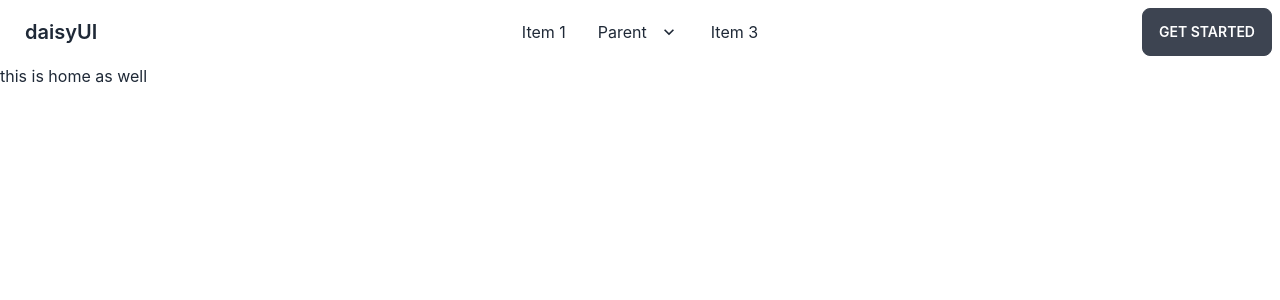
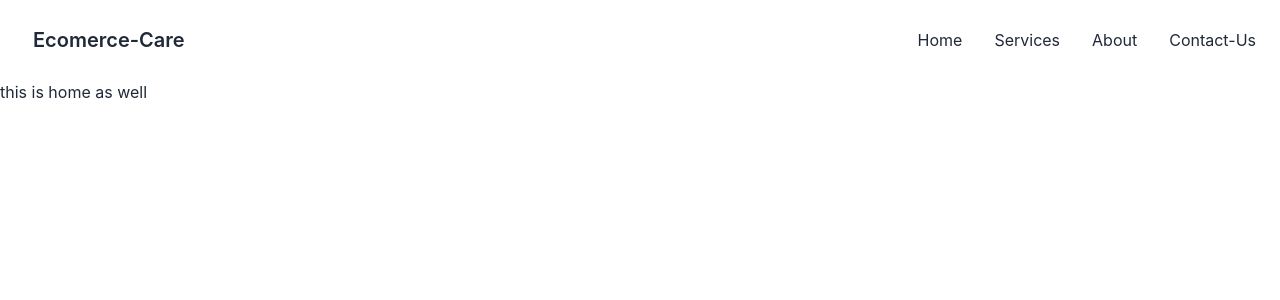
Before and after one commit to mrsamirkhan/ecomerce-care, a React (Create React App) app: page / in a window 1280 px wide. Shown: the top 300 px of the page. Built offline with nearby package versions, Linux system fonts and the light colour scheme.

Commit message:
fixeb a bug in navber

```diff
--- a/src/pages/shared/Navbar.js
+++ b/src/pages/shared/Navbar.js
@@ -1,48 +1,32 @@
 import React from 'react';
 
 const Navbar = () => {
+
+  const menuItems = <>
+    <li><a>Home </a></li>
+    <li><a>Services</a></li>
+    <li><a>About</a></li>
+    <li><a>Contact-Us</a></li>
+  </>
+
+
   return (
     <div className="navbar bg-base-100">
-        <div className="navbar-start">
+      <div className="navbar">
         <div className="dropdown">
           <label tabIndex={0} className="btn btn-ghost lg:hidden">
             <svg xmlns="http://www.w3.org/2000/svg" className="h-5 w-5" fill="none" viewBox="0 0 24 24" stroke="currentColor"><path strokeLinecap="round" strokeLinejoin="round" strokeWidth="2" d="M4 6h16M4 12h8m-8 6h16" /></svg>
           </label>
           <ul tabIndex={0} className="menu menu-compact dropdown-content mt-3 p-2 shadow bg-base-100 rounded-box w-52">
-              <li><a>Item 1</a></li>
-              <li tabIndex={0}>
-                <a className="justify-between">
-                  Parent
-                  <svg className="fill-current" xmlns="http://www.w3.org/2000/svg" width="24" height="24" viewBox="0 0 24 24"><path d="M8.59,16.58L13.17,12L8.59,7.41L10,6L16,12L10,18L8.59,16.58Z"/></svg>
-                </a>
-                <ul className="p-2">
-                  <li><a>Submenu 1</a></li>
-                  <li><a>Submenu 2</a></li>
-                </ul>
-              </li>
-              <li><a>Item 3</a></li>
+           {menuItems}
           </ul>
         </div>
-          <a className="btn btn-ghost normal-case text-xl">daisyUI</a>
+        <a className="btn btn-ghost normal-case text-xl">Ecomerce-Care</a>
       </div>
       <div className="navbar-center hidden lg:flex">
         <ul className="menu menu-horizontal p-0">
-            <li><a>Item 1</a></li>
-            <li tabIndex={0}>
-              <a>
-                Parent
-                <svg className="fill-current" xmlns="http://www.w3.org/2000/svg" width="20" height="20" viewBox="0 0 24 24"><path d="M7.41,8.58L12,13.17L16.59,8.58L18,10L12,16L6,10L7.41,8.58Z"/></svg>
-              </a>
-              <ul className="p-2">
-                <li><a>Submenu 1</a></li>
-                <li><a>Submenu 2</a></li>
+          {menuItems}
         </ul>
-            </li>
-            <li><a>Item 3</a></li>
-          </ul>
-        </div>
-        <div className="navbar-end">
-          <a className="btn">Get started</a>
       </div>
     </div>
   );
```
Lines whose indentation alone changed are shown as unchanged.
